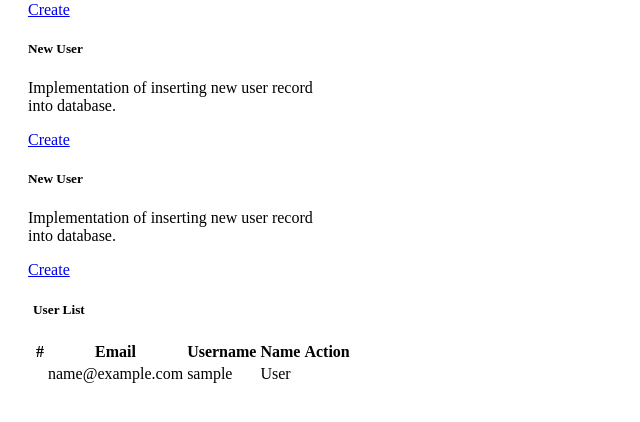
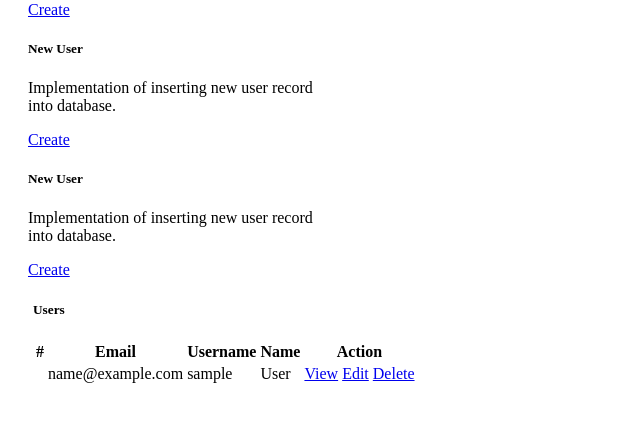
Before and after one commit to ruslanashaari/CrudCodeIgniter, a PHP site: the page made by application/views/crud/index.php in a window 1280 px wide. Shown: the part 299-721 px from the top of the page, without its empty margins (0-640 px from the left). Run offline with PHP 8.4, Linux system fonts and the light colour scheme; the template is opened without the code that fills it: most values are stand-ins (such as "Sample title", 1, 10 or a date in 2020); data that the repository does not hold is empty.

Commit message:
print object instead of array

```diff
--- a/application/views/crud/index.php
+++ b/application/views/crud/index.php
@@ -30,7 +30,7 @@
 
 	<div class="card" style="width: 100%; margin: 10px;">
 		<div class="card-body">
-			<h5 class="card-title">User List</h5>
+			<h5 class="card-title">Users</h5>
 		</div>
 		<table class="table table-striped css-serial">
 			<thead>
@@ -45,10 +45,14 @@
 			<?php foreach ($users as $user) {?>
 				<tr>
 					<td></td>
-					<td><?php echo $user['email']; ?></td>
-					<td><?php echo $user['username']; ?></td>
-					<td><?php echo $user['fullname']; ?></td>
-					<td></td>
+					<td><?php echo $user->email; ?></td>
+					<td><?php echo $user->username; ?></td>
+					<td><?php echo $user->fullname; ?></td>
+					<td>
+						<a href="<?php echo base_url() . 'crud/show/' . $user->id; ?>" class="btn btn-info btn-sm">View</a>
+						<a href="<?php echo base_url() . 'crud/edit/' . $user->id; ?>" class="btn btn-warning btn-sm">Edit</a>
+						<a href="<?php echo base_url() . 'crud/destroy/' . $user->id; ?>" class="btn btn-danger btn-sm">Delete</a>
+					</td>
 				</tr>
 			<?php }?>
 		</table>
```
